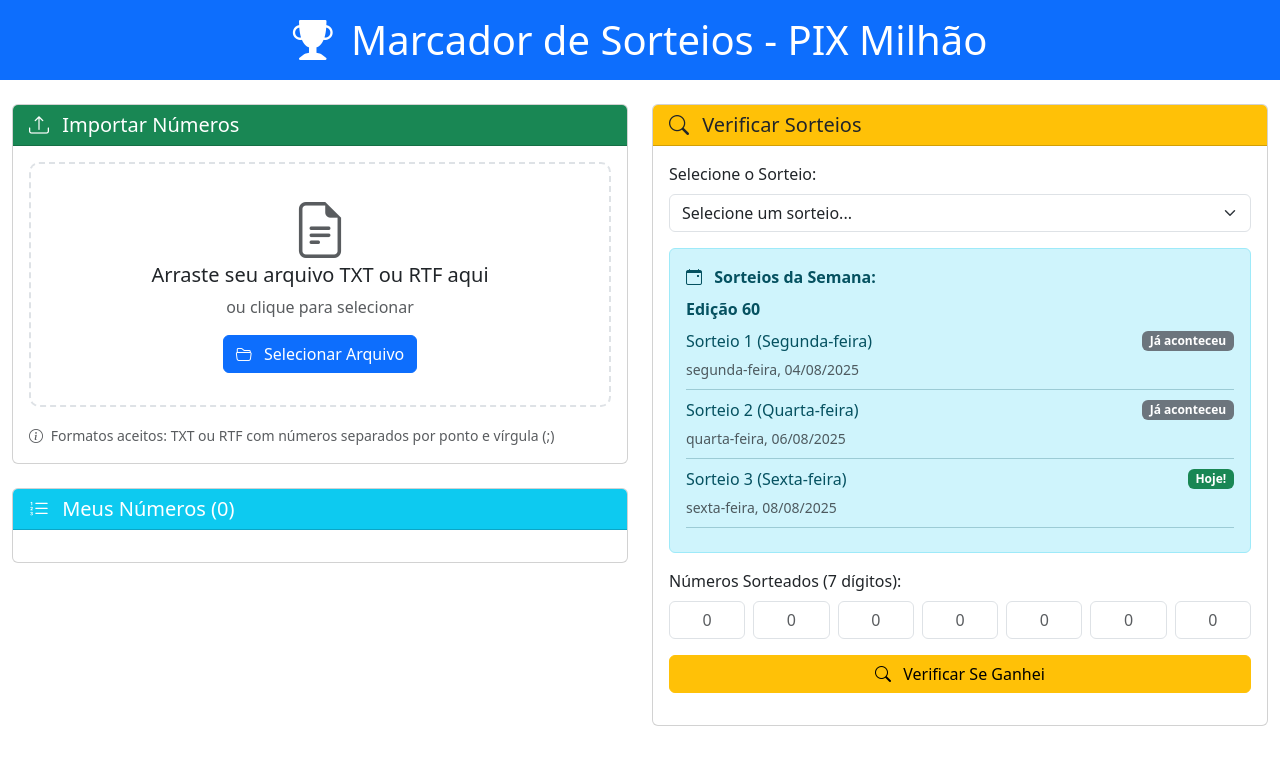
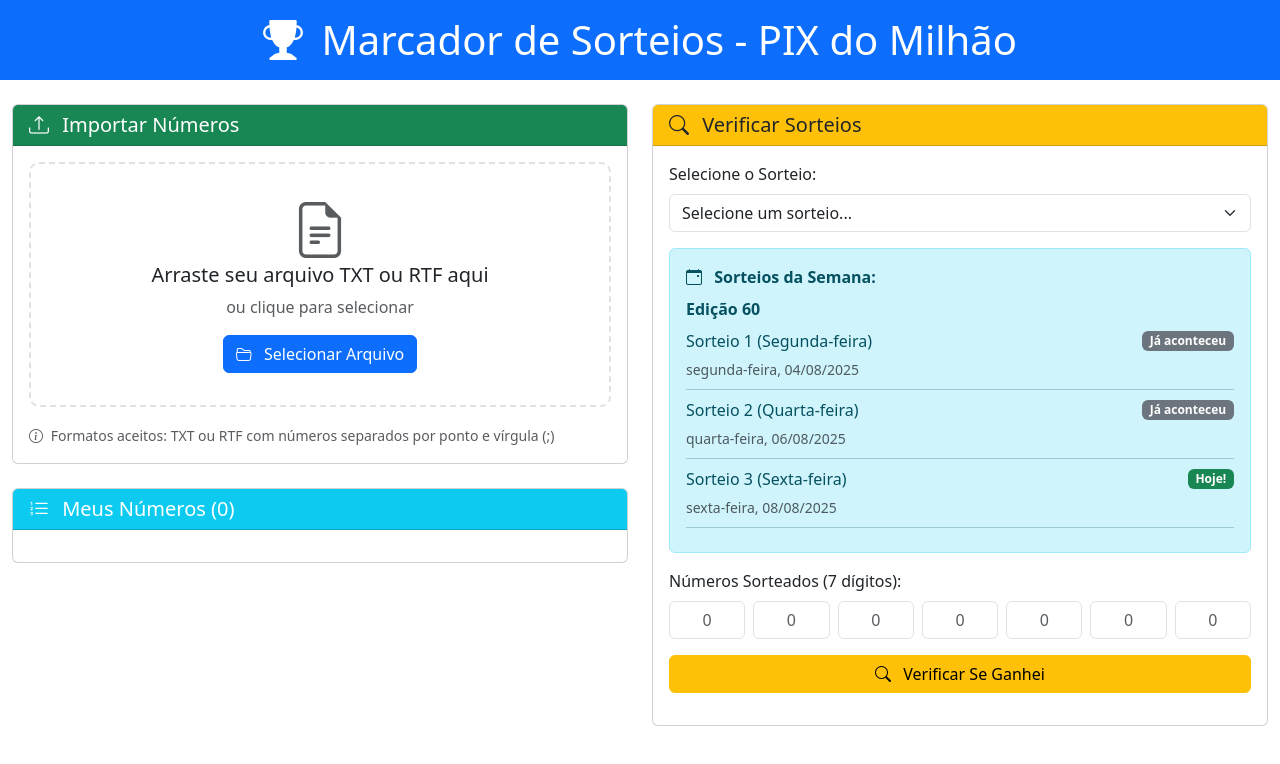
Before and after one commit to rafaelluciodeveloper/marcador-pixmilhao, a plain HTML site: page index.html in a window 1280 px wide. Drawn offline with nearby package versions, Linux system fonts and the light colour scheme.

Commit message:
fix: corrigir título da aplicação para "PIX do Milhão"

```diff
--- a/index.html
+++ b/index.html
@@ -3,7 +3,7 @@
 <head>
     <meta charset="UTF-8">
     <meta name="viewport" content="width=device-width, initial-scale=1.0">
-    <title>Marcador de Sorteios - PIX Milhão</title>
+    <title>Marcador de Sorteios - PIX do Milhão</title>
 
     <!-- Bootstrap CSS -->
     <link href="https://cdn.jsdelivr.net/npm/bootstrap@5.3.0/dist/css/bootstrap.min.css" rel="stylesheet">
@@ -47,7 +47,7 @@
             <div class="col-12">
                 <h1 class="text-center mb-0">
                     <i class="bi bi-trophy-fill me-2"></i>
-                    Marcador de Sorteios - PIX Milhão
+                    Marcador de Sorteios - PIX do Milhão
                 </h1>
             </div>
         </div>
```
Also changed, not shown: 1 other file.
